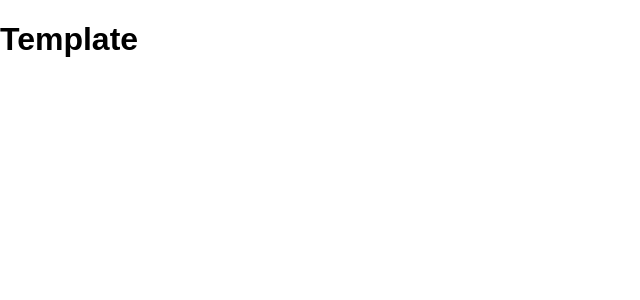
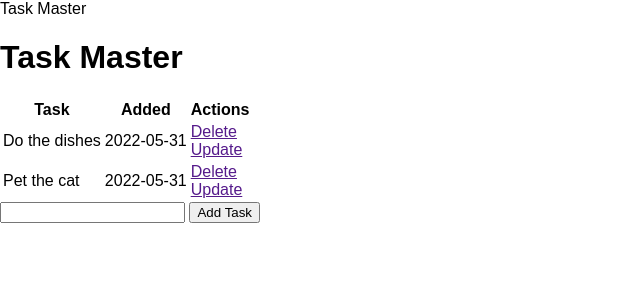
Before and after one commit to portluc/Flask-Intro, a Flask app: page / in a window 1280 px wide. Shown: the top 300 px of the page, without its empty margins (0-640 px from the left). Run offline with Flask 2, Linux system fonts and the light colour scheme; data comes from the database, SQL or seed files in the repository; both versions use the stored data as it was after the commit.

Commit message:
Funcionalidades do form e adição de tasks implementadas

```diff
--- a/Flask Intro/app.py
+++ b/Flask Intro/app.py
@@ -1,4 +1,4 @@
-from flask import Flask, render_template, url_for
+from flask import Flask, render_template, url_for, request, redirect
 from flask_sqlalchemy import SQLAlchemy
 from datetime import datetime
 
@@ -13,9 +13,24 @@
 
     def __repr__(self) -> str:
         return '<Task %r>' % self.id
-@app.route('/')
+
+@app.route('/', methods=['POST', 'GET'])
+
 def index():
-    return render_template('index.html')
+    if request.method == 'POST':
+        task_content = request.form['content']
+        new_task = Todo(content=task_content)
+
+        try:
+            db.session.add(new_task)
+            db.session.commit()
+            return redirect('/')
+        except:
+            return 'There was an issue adding your task'
+
+    else:
+        tasks = Todo.query.order_by(Todo.date_created).all()
+        return render_template('index.html', tasks=tasks)
 
 if __name__ == "__main__":
     app.run(debug=True)
--- a/Flask Intro/templates/index.html
+++ b/Flask Intro/templates/index.html
@@ -1,9 +1,36 @@
 {% extends 'base.html' %}
 
 {% block head %}
-
+<title>Task Master</title>
 {% endblock %}
 
 {% block body %}
-<h1>Template</h1>
+<div class="content">
+    <h1>Task Master</h1>
+
+    <table>
+        <tr>
+            <th>Task</th>
+            <th>Added</th>
+            <th>Actions</th>
+        </tr>
+        {% for task in tasks %}
+        <tr>
+            <td>{{ task.content }}</td>
+            <td>{{ task.date_created.date() }}</td>
+            <td>
+                <a href="">Delete</a>
+                <br>
+                <a href="">Update</a>
+            </td>
+        </tr>
+        {% endfor %}
+    </table>
+
+    <form action="/" method="POST">
+        <input type="text" name="content" id="content">
+        <input type="submit" value="Add Task">
+    </form>
+</div>
+
 {% endblock %}
```
Also changed, not shown: Flask Intro/test.db.
